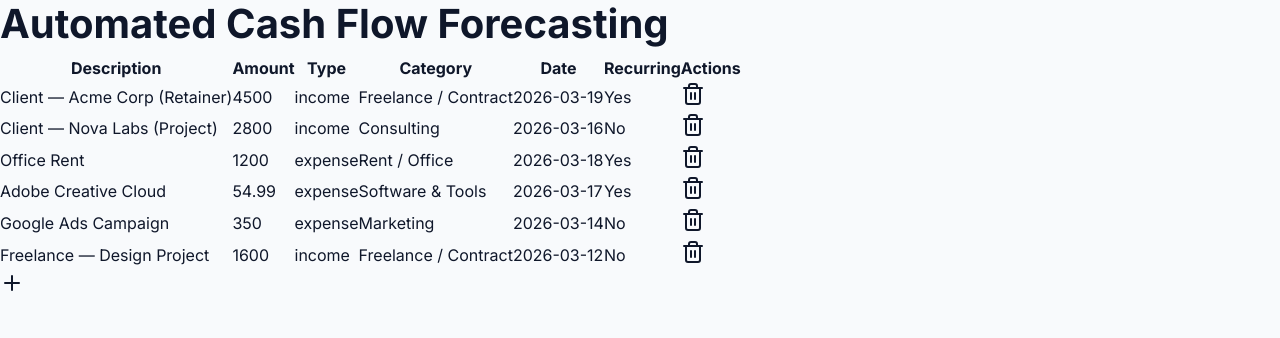
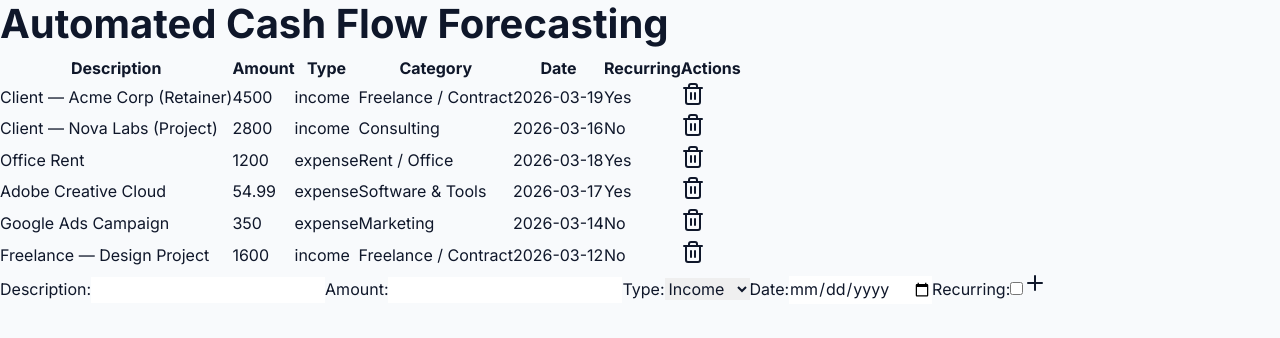
Before and after one commit to kalavathiramarao76-ui/pf-cash-flow-pro, a Next.js app: page /dashboard in a window 1280 px wide. Shown: the top 338 px of the page. Built offline with nearby package versions, Linux system fonts and the light colour scheme.

Commit message:
improve: auto-upgrade cycle #18
Files: app/dashboard/page.tsx, app/forecasting/page.tsx, app/globals.css

```diff
--- a/app/dashboard/page.tsx
+++ b/app/dashboard/page.tsx
@@ -102,7 +102,7 @@ const mlModel = {
   },
 };
 
-function categorizeTransaction(transaction: Transaction): string {
+function categorizeTransaction(transaction: Omit<Transaction, "category">): string {
   const keywords = mlModel[transaction.type];
   for (const category in keywords) {
     if (keywords[category].some((keyword) => transaction.description.toLowerCase().includes(keyword.toLowerCase()))) {
@@ -125,12 +125,16 @@ function App() {
     saveTransactions(transactions);
   }, [transactions]);
 
-  const handleAddTransaction = (newTransaction: Transaction) => {
-    const categorizedTransaction = { ...newTransaction, category: categorizeTransaction(newTransaction) };
-    setTransactions([...transactions, categorizedTransaction]);
+  const addTransaction = (transaction: Omit<Transaction, "id" | "category">) => {
+    const newTransaction: Transaction = {
+      id: Date.now().toString(),
+      category: categorizeTransaction(transaction),
+      ...transaction,
+    };
+    setTransactions([...transactions, newTransaction]);
   };
 
-  const handleDeleteTransaction = (id: string) => {
+  const deleteTransaction = (id: string) => {
     setTransactions(transactions.filter((transaction) => transaction.id !== id));
   };
 
@@ -159,7 +163,7 @@ function App() {
               <td>{transaction.date}</td>
               <td>{transaction.recurring ? "Yes" : "No"}</td>
               <td>
-                <button onClick={() => handleDeleteTransaction(transaction.id)}>
+                <button onClick={() => deleteTransaction(transaction.id)}>
                   <Trash2 />
                 </button>
               </td>
@@ -167,9 +171,45 @@ function App() {
           ))}
         </tbody>
       </table>
-      <button onClick={() => handleAddTransaction({ id: Math.random().toString(), description: "New Transaction", amount: 0, type: "income", date: new Date().toISOString().split("T")[0], recurring: false })}>
-        <Plus />
-      </button>
+      <form
+        onSubmit={(e) => {
+          e.preventDefault();
+          const description = (e.target as any).description.value;
+          const amount = parseFloat((e.target as any).amount.value);
+          const type = (e.target as any).type.value;
+          const date = (e.target as any).date.value;
+          const recurring = (e.target as any).recurring.checked;
+          addTransaction({ description, amount, type, date, recurring });
+          (e.target as any).reset();
+        }}
+      >
+        <label>
+          Description:
+          <input type="text" name="description" />
+        </label>
+        <label>
+          Amount:
+          <input type="number" name="amount" />
+        </label>
+        <label>
+          Type:
+          <select name="type">
+            <option value="income">Income</option>
+            <option value="expense">Expense</option>
+          </select>
+        </label>
+        <label>
+          Date:
+          <input type="date" name="date" />
+        </label>
+        <label>
+          Recurring:
+          <input type="checkbox" name="recurring" />
+        </label>
+        <button type="submit">
+          <Plus />
+        </button>
+      </form>
     </div>
   );
 }
--- a/app/forecasting/page.tsx
+++ b/app/forecasting/page.tsx
@@ -123,8 +123,8 @@ export default function ForecastingPage() {
     setNewItem({
       label: "",
       amount: "",
-      type: "income",
-      frequency: "monthly",
+      type: "income" as "income" | "expense",
+      frequency: "monthly" as RecurringItem["frequency"],
     });
     setShowAddForm(false);
   };
@@ -159,11 +159,11 @@ export default function ForecastingPage() {
         />
       </div>
       <div>
-        <label>Horizon:</label>
-        <select value={horizon} onChange={(e) => setHorizon(parseInt(e.target.value as string))}>
-          <option value={3}>3 months</option>
-          <option value={6}>6 months</option>
-          <option value={12}>12 months</option>
+        <label>Horizon (months):</label>
+        <select value={horizon} onChange={(e) => setHorizon(parseInt(e.target.value) as 3 | 6 | 12)}>
+          <option value="3">3 months</option>
+          <option value="6">6 months</option>
+          <option value="12">12 months</option>
         </select>
       </div>
       <div>
@@ -183,7 +183,9 @@ export default function ForecastingPage() {
                 {item.label} ({item.type}) - {item.amount} ({item.frequency})
               </span>
               <button onClick={() => handleRemoveItem(item.id)}>Remove</button>
-              <button onClick={() => handleUpdateItem(item.id, item)}>Update</button>
+              <button onClick={() => handleUpdateItem(item.id, { ...item, amount: item.amount + 100 })}>
+                Update
+              </button>
             </li>
           ))}
         </ul>
@@ -237,11 +239,11 @@ export default function ForecastingPage() {
             <Legend />
             <Line type="monotone" dataKey="balance" stroke="#8884d8" activeDot={{ r: 8 }} />
             <Line type="monotone" dataKey="income" stroke="#82ca9d" />
-            <Line type="monotone" dataKey="expenses" stroke="#8884d8" />
+            <Line type="monotone" dataKey="expenses" stroke="#ff0000" />
           </LineChart>
         </ResponsiveContainer>
+        <button onClick={handleSaveRecurringItems}>Save Recurring Items</button>
       </div>
-      <button onClick={handleSaveRecurringItems}>Save Recurring Items</button>
     </div>
   );
 }
--- a/app/globals.css
+++ b/app/globals.css
@@ -5,14 +5,14 @@
 :root{--foreground-rgb:15,23,42;--background-rgb:248,250,252;}
 *{box-sizing:border-box;padding:0;margin:0;}
 html{scroll-behavior:smooth;}
-body{color:rgb(var(--foreground-rgb));background:rgb(var(--background-rgb));font-family:'Inter',system-ui,sans-serif;-webkit-font-smoothing:antialiased;-moz-osx-font-smoothing:grayscale;line-height:1.6;font-size:16px;}
+body{color:rgb(var(--foreground-rgb));background:rgb(var(--background-rgb));font-family:'Inter',system-ui,sans-serif;-webkit-font-smoothing:antialiased;-moz-osx-font-smoothing:grayscale;line-height:1.6;font-size:16px;text-rendering: optimizeLegibility;}
 @layer utilities{.text-balance{text-wrap:balance;}.gradient-text{@apply bg-gradient-to-r from-indigo-600 to-violet-600 bg-clip-text text-transparent;}.glass-card{@apply bg-white/80 backdrop-blur-sm border border-white/20 shadow-xl;}}
 ::-webkit-scrollbar{width:6px;}
 ::-webkit-scrollbar-track{background:#f1f5f9;}
 ::-webkit-scrollbar-thumb{background:#c7d2fe;border-radius:3px;}
 ::-webkit-scrollbar-thumb:hover{background:#818cf8;}
-img{width:100%;height:auto;display:block;object-fit:contain;loading:lazy;will-change:opacity;}
-a{text-decoration:none;color:inherit;}
+img{width:100%;height:auto;display:block;object-fit:contain;loading:lazy;will-change:opacity;image-rendering: high-quality;image-orientation: from-image;}
+a{text-decoration:none;color:inherit;-webkit-touch-callout: none;}
 a:hover{text-decoration:underline;}
 h1,h2,h3,h4,h5,h6{font-weight:bold;line-height:1.2;margin-bottom:0.5rem;}
 h1{font-size:2.5rem;}
@@ -66,26 +66,10 @@ img[lazy].loaded{opacity:1;}
     scroll-behavior: auto !important;
   }
 }
-/* Optimizations for better page load times and responsiveness */
-img {
-  image-rendering: high-quality;
-  image-orientation: from-image;
-}
-body {
-  text-rendering: optimizeLegibility;
-}
 * {
   -webkit-tap-highlight-color: transparent;
 }
-a {
-  -webkit-touch-callout: none;
-}
-/* Preload fonts to improve page load times */
 @font-face {
   font-family: 'Inter';
   src: url('https://fonts.googleapis.com/css2?family=Inter:wght@300;400;500;600;700;800;900&display=swap');
 }
-/* Preload images to improve page load times */
-img {
-  content-visibility: auto;
-}
```
